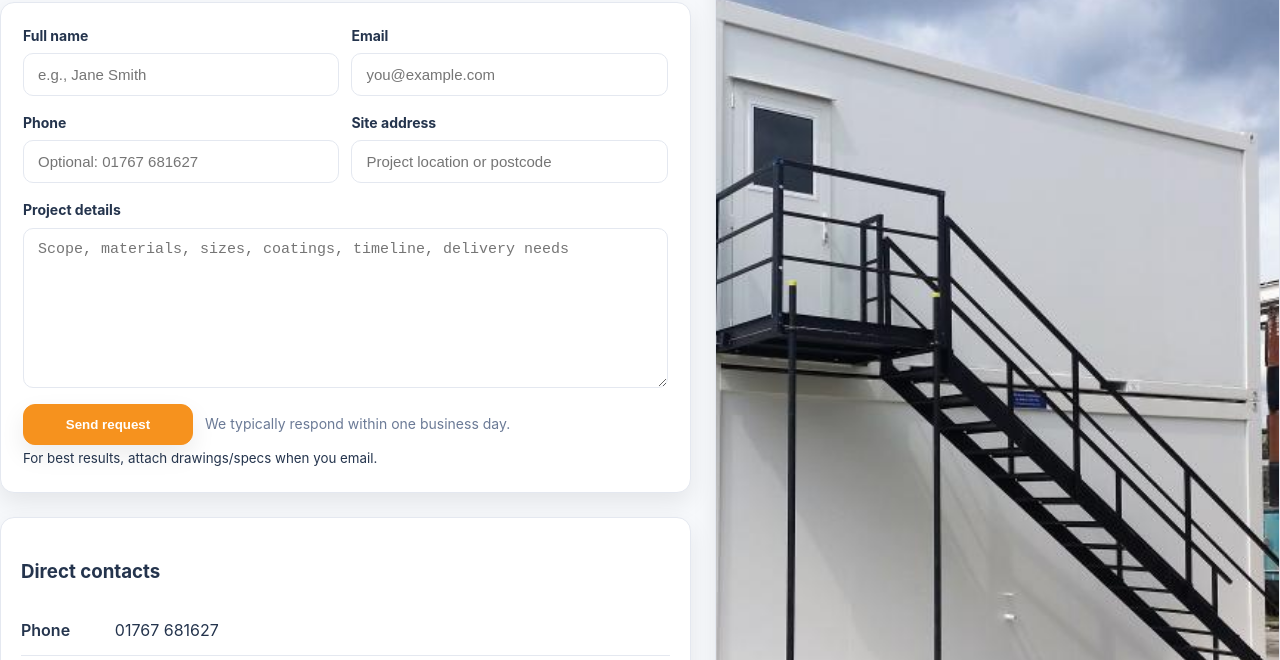
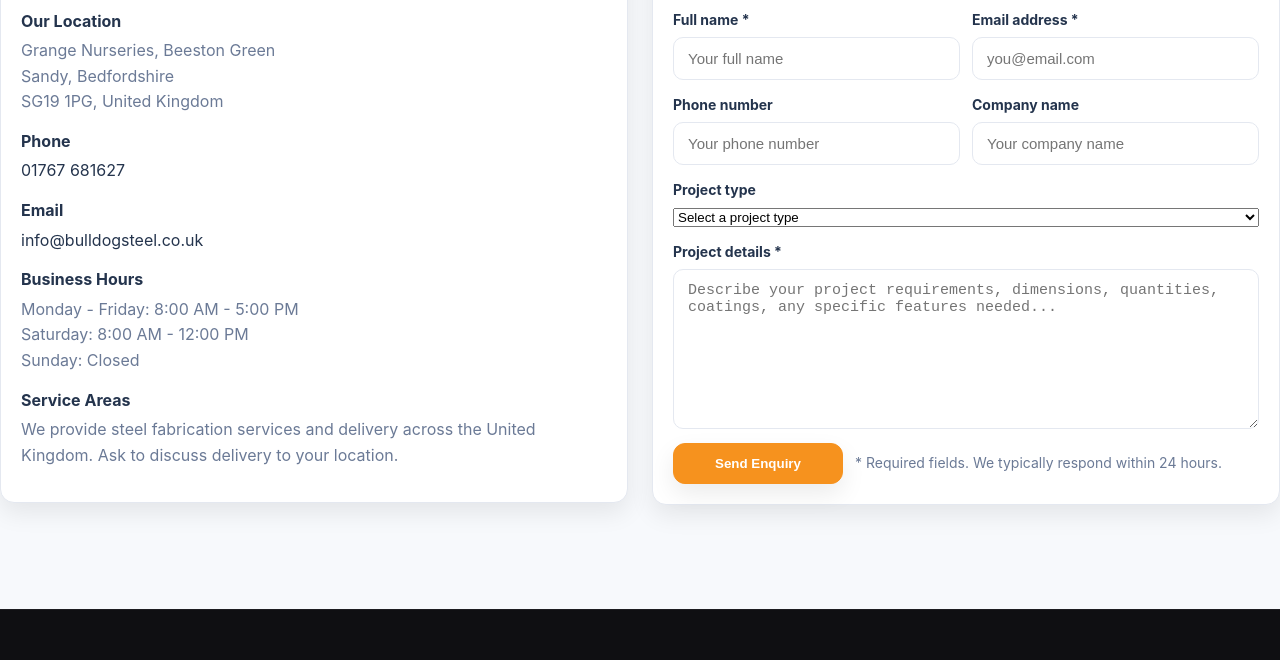
Before and after one commit to websmartshubhamk/bulldogsteelfabrications.net, a website: page website/contact.html in a window 1280 px wide. Shown: the part 589-1249 px from the top of the page. Drawn offline with Linux system fonts and the light colour scheme; files whose address does not match are found by name.

Commit message:
Rebuild contact page to match requested layout

```diff
--- a/website/assets/styles.css
+++ b/website/assets/styles.css
@@ -249,35 +249,25 @@
 .table td { border-bottom: 1px solid var(--border); padding: 12px 0; color: var(--muted); }
 .table td:first-child { color: var(--text); font-weight: 600; }
 
-.form-card { background: #fff; border: 1px solid var(--border); border-radius: var(--radius); padding: 22px; box-shadow: var(--shadow); }
-.contact-form { display: grid; gap: 16px; }
-.contact-grid {
+.contact-layout {
   display: grid;
-  grid-template-columns: 1.1fr 0.9fr;
-  grid-template-rows: auto 1fr;
-  grid-template-areas:
-    "form image"
-    "card image";
+  grid-template-columns: repeat(auto-fit, minmax(320px, 1fr));
   gap: 24px;
   align-items: start;
 }
-.contact-main { grid-area: form; }
-.contact-card { grid-area: card; background: #fff; border: 1px solid var(--border); box-shadow: var(--shadow); }
-.contact-image { grid-area: image; align-self: stretch; }
-.contact-image img { height: 100%; min-height: 280px; object-fit: cover; border-radius: var(--radius); }
-.contact-grid .highlight { background: #fff; border: 1px solid var(--border); box-shadow: var(--shadow); }
-.contact-grid .section-image img { height: 100%; min-height: 260px; object-fit: cover; }
-
-@media (max-width: 900px) {
-  .contact-grid {
-    grid-template-columns: 1fr;
-    grid-template-areas:
-      "form"
-      "card"
-      "image";
-  }
-  .contact-image img { height: auto; min-height: 220px; }
+.contact-card {
+  background: #fff;
+  border: 1px solid var(--border);
+  border-radius: var(--radius);
+  box-shadow: var(--shadow);
+  padding: 20px;
 }
+.info-card h3, .form-card h3 { margin: 0 0 16px; }
+.info-block { margin-bottom: 14px; }
+.info-block .label { font-weight: 700; color: var(--text); margin-bottom: 4px; }
+.info-block .value { color: var(--muted); line-height: 1.6; }
+.form-card { padding: 20px; }
+.contact-form { display: grid; gap: 14px; }
 .contact-form .field-row { display: grid; grid-template-columns: repeat(auto-fit, minmax(220px, 1fr)); gap: 12px; }
 .contact-form .field { display: grid; gap: 6px; color: var(--text); font-weight: 700; font-size: 14px; }
 input, textarea { width: 100%; padding: 12px 14px; border-radius: 10px; border: 1px solid var(--border); background: #fff; color: var(--text); font-size: 15px; }
--- a/website/contact.html
+++ b/website/contact.html
@@ -53,56 +53,81 @@
     </div>
   </section>
 
-  <section class="section container contact-grid">
-    <div class="contact-main">
-      <h2>Contact form</h2>
-      <div class="form-card">
+  <section class="section container contact-layout">
+    <div class="contact-card info-card">
+      <h3>Get In Touch</h3>
+      <div class="info-block">
+        <div class="label">Our Location</div>
+        <div class="value">Grange Nurseries, Beeston Green<br/>Sandy, Bedfordshire<br/>SG19 1PG, United Kingdom</div>
+      </div>
+      <div class="info-block">
+        <div class="label">Phone</div>
+        <div class="value"><a href="tel:01767681627">01767 681627</a></div>
+      </div>
+      <div class="info-block">
+        <div class="label">Email</div>
+        <div class="value"><a href="mailto:info@bulldogsteel.co.uk">info@bulldogsteel.co.uk</a></div>
+      </div>
+      <div class="info-block">
+        <div class="label">Business Hours</div>
+        <div class="value">
+          Monday - Friday: 8:00 AM - 5:00 PM<br/>
+          Saturday: 8:00 AM - 12:00 PM<br/>
+          Sunday: Closed
+        </div>
+      </div>
+      <div class="info-block">
+        <div class="label">Service Areas</div>
+        <div class="value">We provide steel fabrication services and delivery across the United Kingdom. Ask to discuss delivery to your location.</div>
+      </div>
+    </div>
+
+    <div class="contact-card form-card">
+      <h3>Request a Quote</h3>
       <form class="contact-form" action="https://formsubmit.co/info@bulldogsteel.co.uk" method="POST">
         <div class="field-row">
           <label class="field">
-              <span>Full name</span>
-              <input type="text" name="name" placeholder="e.g., Jane Smith" required />
+            <span>Full name *</span>
+            <input type="text" name="name" placeholder="Your full name" required />
           </label>
           <label class="field">
-              <span>Email</span>
-              <input type="email" name="email" placeholder="you@example.com" required />
+            <span>Email address *</span>
+            <input type="email" name="email" placeholder="you@email.com" required />
           </label>
         </div>
         <div class="field-row">
           <label class="field">
-              <span>Phone</span>
-              <input type="tel" name="phone" placeholder="Optional: 01767 681627" />
+            <span>Phone number</span>
+            <input type="tel" name="phone" placeholder="Your phone number" />
           </label>
           <label class="field">
-              <span>Site address</span>
-              <input type="text" name="site" placeholder="Project location or postcode" />
+            <span>Company name</span>
+            <input type="text" name="company" placeholder="Your company name" />
           </label>
         </div>
         <label class="field">
-            <span>Project details</span>
-            <textarea name="project" placeholder="Scope, materials, sizes, coatings, timeline, delivery needs" required></textarea>
+          <span>Project type</span>
+          <select name="project-type">
+            <option value="">Select a project type</option>
+            <option>Cabin staircases</option>
+            <option>Steel steps</option>
+            <option>Effluent tanks</option>
+            <option>Bespoke tanks</option>
+            <option>Ramps</option>
+            <option>Other steel fabrication</option>
+          </select>
+        </label>
+        <label class="field">
+          <span>Project details *</span>
+          <textarea name="project" placeholder="Describe your project requirements, dimensions, quantities, coatings, any specific features needed..." required></textarea>
         </label>
         <div class="actions">
-            <button class="btn cta" type="submit">Send request</button>
-            <small class="hint">We typically respond within one business day.</small>
+          <button class="btn cta" type="submit">Send Enquiry</button>
+          <small class="hint">* Required fields. We typically respond within 24 hours.</small>
         </div>
         <input type="hidden" name="_subject" value="New quote request from bulldogsteelfabrications.net" />
         <input type="hidden" name="_captcha" value="false" />
       </form>
-        <small class="hint">For best results, attach drawings/specs when you email.</small>
-      </div>
-    </div>
-    <div class="highlight contact-card">
-      <h3>Direct contacts</h3>
-      <table class="table">
-        <tr><td>Phone</td><td><a href="tel:01767681627">01767 681627</a></td></tr>
-        <tr><td>Email</td><td><a href="mailto:info@bulldogsteel.co.uk">info@bulldogsteel.co.uk</a></td></tr>
-        <tr><td>Areas</td><td>UK projects; ask for availability.</td></tr>
-        <tr><td>Services</td><td>Fabrication, welding, install, stairs, rails, mezzanines.</td></tr>
-      </table>
-    </div>
-    <div class="section-image contact-image">
-      <img src="assets/images/staircase-fabrication-03.jpg" alt="Finished staircase installation" />
     </div>
   </section>
 </main>
```
Lines whose indentation alone changed are shown as unchanged.
